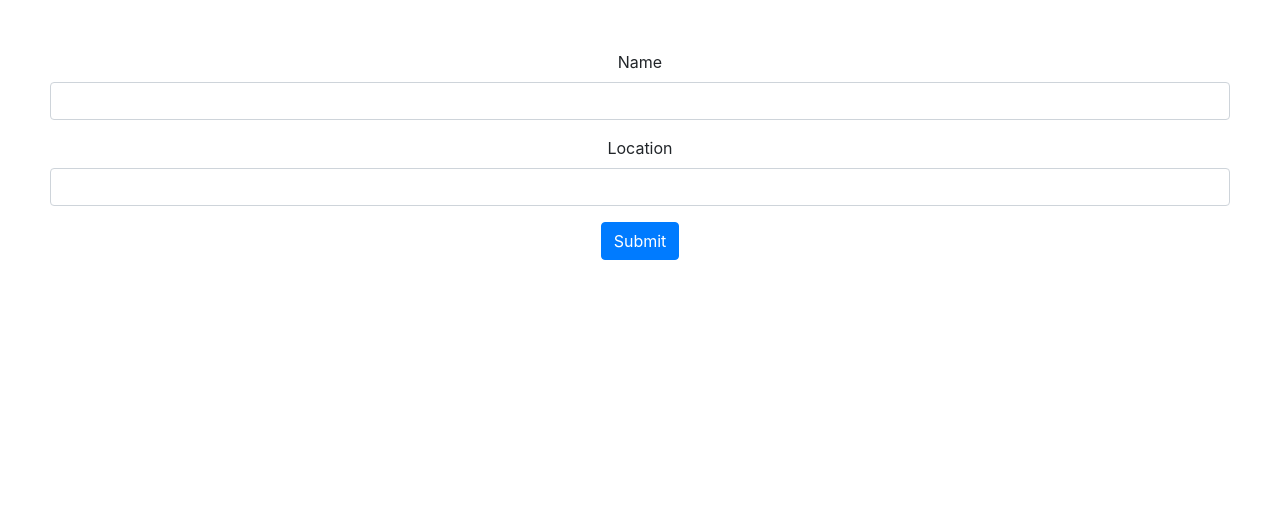
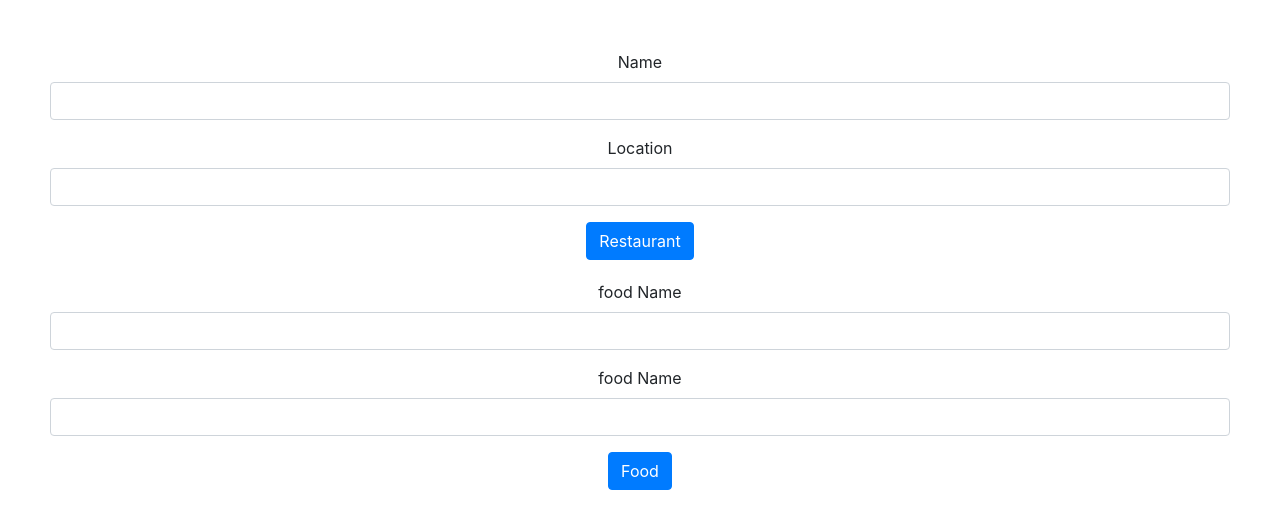
Before and after one commit to lfgalang/reduxfood, a React (Create React App) app: page / in a window 1280 px wide. Shown: the top 528 px of the page. Built offline with nearby package versions, Linux system fonts and the light colour scheme.

Commit message:
with the combineReducer has been added a new list and form to create diferent branches for the same state, and also are independent to remove what is created

```diff
--- a/src/App.js
+++ b/src/App.js
@@ -1,16 +1,19 @@
-import { Provider } from 'react-redux';
+
 import './App.css';
-import RestaurantStore from './redux/Store.jsx';
 import Restaurant from './components/Restaurant';
-import List from './components/list/List';
+import Food from './components/Food';
+import RestaurantList from './components/list/RestaurantList';
+import FoodList from './components/list/FoodList';
 
 function App() {
   return (
     <div className="App">
 
         <Restaurant />
-        <List />
+        <RestaurantList />
+        <FoodList />
 
+        <Food />
 
     </div>
   );
--- /dev/null
+++ b/src/components/Food.jsx
@@ -0,0 +1,75 @@
+import React, { useState } from 'react'
+import { connect } from 'react-redux';
+import { AddFoodAction } from '../redux/FoodAction';
+
+function Food(props) {
+
+    const [foodState, setFoodState] = useState();
+    const { foodList, addFood } = props;
+
+    return (
+        <div>
+            <form >
+                <div className="form-group">
+                    <label>food Name</label>
+                    <input
+                        type="text"
+                        className="form-control"
+                        onChange = {(event) =>{
+                            setFoodState({
+                                ...foodState,
+                                ...{primero: event.target.value}
+                            })
+                        }}
+                    />
+                </div>
+                <div className="form-group">
+                    <label>food Name</label>
+                    <input
+                        type="text"
+                        className="form-control"
+                        onChange = {(event) =>{
+                            setFoodState({
+                                ...foodState,
+                                ...{segundo: event.target.value}
+                            })
+                        }}
+                    />
+                </div>
+                <button
+                    type="submit"
+                    className="btn btn-primary"
+                    onClick={(event) => {
+                        event.preventDefault()
+                        addFood(foodState)
+                    }}
+                >
+                    Food
+                </button>
+            </form>
+        </div>
+    )
+}
+
+//Se puede llamar como se desee
+const mapStateToProps = (state) => {
+    return {
+        //Lo que permite esta función es hacer lo mismo que el redux pero se puede imprimir en pantalla con un JSON.stringlify
+        //Así es como se obtienen los datos
+        foodList: state.food,
+    };
+};
+
+// Los datos van a ser enviados al reducer
+const mapDispatchToProps = (dispatch) => {
+    return{
+        addFood: (res) => {
+            // console.log(res)
+            //Payload son datos que se necesitan pasar al reducer
+            dispatch(AddFoodAction(res))
+        }
+    }
+};
+
+
+export default connect(mapStateToProps, mapDispatchToProps)(Food);
--- a/src/components/Restaurant.jsx
+++ b/src/components/Restaurant.jsx
@@ -5,18 +5,12 @@ import { AddRestaurantAction } from '../redux/RestaurantAction';
 function Restaurant(props) {
 
     const [restaurantState, setRestauranteState] = useState({})
-    const { restaurantList, add } = props;
+    const { restaurantList, addRestaurant } = props;
 
     return (
         <div>
+            <form
 
-            <form
-                onSubmit={(event) => {
-                    //El event.preventDefault() se usa para no se actualice la página sino que se se agrguen a la consola
-                    event.preventDefault();
-                    // console.log(restaurantState)
-                    add(restaurantState)
-                }}
             >
                 <div className="form-group">
                     <label htmlFor="">Name</label>
@@ -44,8 +38,17 @@ function Restaurant(props) {
                         }}
                     />
                 </div>
-                <button type="submit" className="btn btn-primary">
-                    Submit
+                <button
+                    type="submit"
+                    className="btn btn-primary"
+                    onClick={(event) => {
+                        //El event.preventDefault() se usa para no se actualice la página sino que se se agrguen a la consola
+                        event.preventDefault();
+                        // console.log(restaurantState)
+                        addRestaurant(restaurantState)
+                    }}
+                >
+                    Restaurant
                 </button>
                 {/* {JSON.stringify(restaurantList)} */}
             </form>
@@ -55,17 +58,19 @@ function Restaurant(props) {
 
 //Se puede llamar como se desee
 const mapStateToProps = (state) => {
+    // console.log("state")
+    // console.log(state)
     return {
         //Lo que permite esta función es hacer lo mismo que el redux pero se puede imprimir en pantalla con un JSON.stringlify
         //Así es como se obtienen los datos
-        restaurantList: state,
+        restaurantList: state.restaurant,
     };
 };
 
 // Los datos van a ser enviados al reducer
 const mapDispatchToProps = (dispatch) => {
     return{
-        add: (res) => {
+        addRestaurant: (res) => {
             // console.log(res)
             //Payload son datos que se necesitan pasar al reducer
             dispatch(AddRestaurantAction(res))
--- a/src/components/list/List.jsx
+++ b/src/components/list/FoodList.jsx
@@ -1,20 +1,20 @@
 import React from 'react'
 import { connect } from 'react-redux';
-import { RemoveRestaurantAction } from '../../redux/RestaurantAction';
+import { RemoveFoodAction } from '../../redux/FoodAction';
 import "./list.css"
 
-function List(props) {
+function FoodList(props) {
 
-    const { restaurantList, remove } = props;
+    const { foodList, remove } = props;
 
     return (
         <div>
             <ul className="list-group">
-                {restaurantList.map((d,i) => (
+                {foodList.map((f,i) => (
                     <div key={i} >
                         <span className="letras">
                             <li className="list-group-item">
-                                {d.name} - {d.location}
+                                {f.primero} - {f.segundo}
                             </li>
                         </span>
                         <span className="boton">
@@ -36,24 +36,24 @@ function List(props) {
 
 //Se puede llamar como se desee
 const mapStateToProps = (state) => {
-    console.log(state)
     return {
         //Lo que permite esta función es hacer lo mismo que el redux pero se puede imprimir en pantalla con un JSON.stringlify
         //Así es como se obtienen los datos
         restaurantList: state.restaurant,
+        foodList: state.food
     };
 };
 
 // Los datos van a ser enviados al reducer
-const mapDispatchToProps = (dispatch) => {
+
+const mapDispatchToPropsFood = (dispatch) => {
     return{
         remove: (index) => {
             // console.log(res)
             //Payload son datos que se necesitan pasar al reducer
-            dispatch(RemoveRestaurantAction(index))
+            dispatch(RemoveFoodAction(index))
         }
     }
 };
 
-
-export default connect(mapStateToProps, mapDispatchToProps)(List);
+export default connect(mapStateToProps, mapDispatchToPropsFood)(FoodList);
--- /dev/null
+++ b/src/components/list/RestaurantList.jsx
@@ -0,0 +1,58 @@
+import React from 'react'
+import { connect } from 'react-redux';
+import { RemoveRestaurantAction } from '../../redux/RestaurantAction';
+import "./list.css"
+
+function RestaurantList(props) {
+
+    const { restaurantList, remove } = props;
+
+    return (
+        <div>
+            <ul className="list-group">
+                {restaurantList.map((d,i) => (
+                    <div key={i} >
+                        <span className="letras">
+                            <li className="list-group-item">
+                                {d.name} - {d.location}
+                            </li>
+                        </span>
+                        <span className="boton">
+                            <button
+                                className=" btn btn-danger"
+                                onClick={()=> {
+                                    remove(i)
+                                }}
+                            >
+                                delete
+                            </button>
+                        </span>
+                    </div>
+                ))}
+            </ul>
+        </div>
+    )
+};
+
+//Se puede llamar como se desee
+const mapStateToProps = (state) => {
+    return {
+        //Lo que permite esta función es hacer lo mismo que el redux pero se puede imprimir en pantalla con un JSON.stringlify
+        //Así es como se obtienen los datos
+        restaurantList: state.restaurant,
+        foodList: state.food
+    };
+};
+
+// Los datos van a ser enviados al reducer
+const mapDispatchToPropsRestaurant = (dispatch) => {
+    return{
+        remove: (index) => {
+            // console.log(res)
+            //Payload son datos que se necesitan pasar al reducer
+            dispatch(RemoveRestaurantAction(index));
+        }
+    }
+};
+
+export default connect(mapStateToProps, mapDispatchToPropsRestaurant)(RestaurantList);
```
